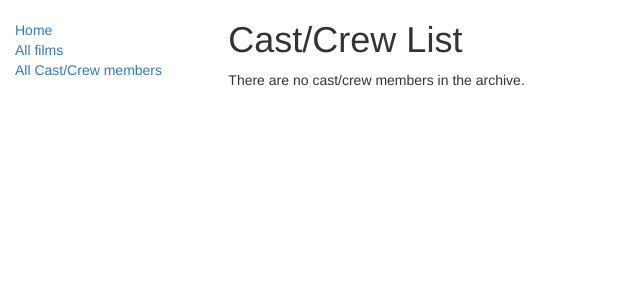
After one commit to maximspbu/django-film-archive, a Django app: page /films/cast_crew/ in a window 1280 px wide. The commit adds this page. Shown: the top 300 px of the page, without its empty margins (0-640 px from the left). Run offline with Django 5.2, Linux system fonts and the light colour scheme; data that the repository does not hold is empty; some libraries are stand-ins or nearby versions.

Commit message:
upd basic template, add cast crew members page

```diff
--- a/films/models.py
+++ b/films/models.py
@@ -49,7 +49,7 @@ class CastCrew(models.Model):
     id = models.BigAutoField(primary_key=True, auto_created=True)
     first_name = models.CharField(max_length=30)
     last_name = models.CharField(max_length=30)
-    birth_date = models.DateTimeField(blank=True, null=True)
+    birth_date = models.DateField(blank=True, null=True)
     profession = models.CharField(max_length=30, blank=True, null=True, choices=PROFESSIONS)
 
 
--- a/films/templates/films/base_generic.html
+++ b/films/templates/films/base_generic.html
@@ -22,8 +22,8 @@
           {% block sidebar %}
             <ul class="sidebar-nav">
               <li><a href="{% url 'home' %}">Home</a></li>
-              <li><a href="">All films</a></li>
-              <li><a href="">All actors (in dev)</a></li>
+              <li><a href="{% url 'film_home' %}">All films</a></li>
+              <li><a href="{% url 'cast_crew_list' %}">All Cast/Crew members</a></li>
             </ul>
           {% endblock %}
         </div>
--- /dev/null
+++ b/films/templates/films/castcrew_list.html
@@ -0,0 +1,19 @@
+{% extends "base_generic.html" %}
+
+{% block content %}
+    <h1>Cast/Crew List</h1>
+
+    {% if cast_crew_list %}
+    <ul>
+
+      {% for cast_crew in cast_crew_list %}
+      <li>
+        <a href="{{ cast_crew.get_absolute_url }}">{{ cast_crew.first_name }} {{ cast_crew.last_name }}</a> ({{cast_crew.profession}})
+      </li>
+      {% endfor %}
+
+    </ul>
+    {% else %}
+      <p>There are no cast/crew members in the archive.</p>
+    {% endif %}
+{% endblock %}
--- a/films/templates/films/film_detail.html
+++ b/films/templates/films/film_detail.html
@@ -2,8 +2,6 @@
 
 {% block content %}
   <h1>{{ film.name }}</h1>
-
-
 
   <p><strong>Storyline:</strong> {{ film.storyline }}</p>
   <p><strong>Release date:</strong> {{ film.release_date }}</p>
--- a/films/urls.py
+++ b/films/urls.py
@@ -1,8 +1,10 @@
 from django.urls import include, path
-from .views import HomePage, FilmDetail
+from .views import HomePage, FilmDetail, CastCrewDetail, CastCrewList
 
 
 urlpatterns = [
-    path('', HomePage.as_view(), name='films_home'),
-    path('<int:pk>/', FilmDetail.as_view(), name='film_detail'),
+    path('home/', HomePage.as_view(), name='films_home'),
+    path('film/<int:pk>/', FilmDetail.as_view(), name='film_detail'),
+    path('cast_crew/', CastCrewList.as_view(), name='cast_crew_list'),
+    path('cast_crew/<int:pk>', CastCrewDetail.as_view(), name='cast_crew_detail'),
 ]
--- a/films/views.py
+++ b/films/views.py
@@ -2,7 +2,7 @@ from typing import Any
 from django.db.models.query import QuerySet
 from django.shortcuts import render
 from django.views.generic import DetailView, ListView
-from .models import Film
+from .models import Film, CastCrew
 
 
 class HomePage(ListView):
@@ -14,9 +14,19 @@ class HomePage(ListView):
     def get_queryset(self) -> QuerySet[Any]:
         return self.model.objects.all()[:5]
 
-    # def get_context_data(self, **kwargs: Any) -> dict[str, Any]:
-    #     return super().get_context_data(**kwargs)  # 1) get context from super class 2) update context 3) return updated context
 
 class FilmDetail(DetailView):
     model = Film
     template = 'films/film_detail.html'
+
+
+class CastCrewDetail(DetailView):
+    model = CastCrew
+    template = 'films/cast_crew_detail.html'
+    context_object_name = 'castcrew'
+
+
+class CastCrewList(ListView):
+    model = CastCrew
+    template = 'films/cast_crew_list.html'
+    context_object_name = 'cast_crew_list'
--- a/templates/base_generic.html
+++ b/templates/base_generic.html
@@ -24,7 +24,7 @@
             <ul class="sidebar-nav">
               <li><a href="{% url 'home' %}">Home</a></li>
               <li><a href="{% url 'films_home' %}">All films</a></li>
-              <li><a href="">All actors (in dev)</a></li>
+              <li><a href="{% url 'cast_crew_list' %}">All Cast/Crew members</a></li>
             </ul>
           {% endblock %}
         </div>
```
Also changed, not shown: films/admin.py (+5 -2 lines), films/templates/films/castcrew_detail.html (added, +9 -0 lines), films/migrations/0003_castcrew_alter_genre_options_alter_genre_name_and_more.py.
